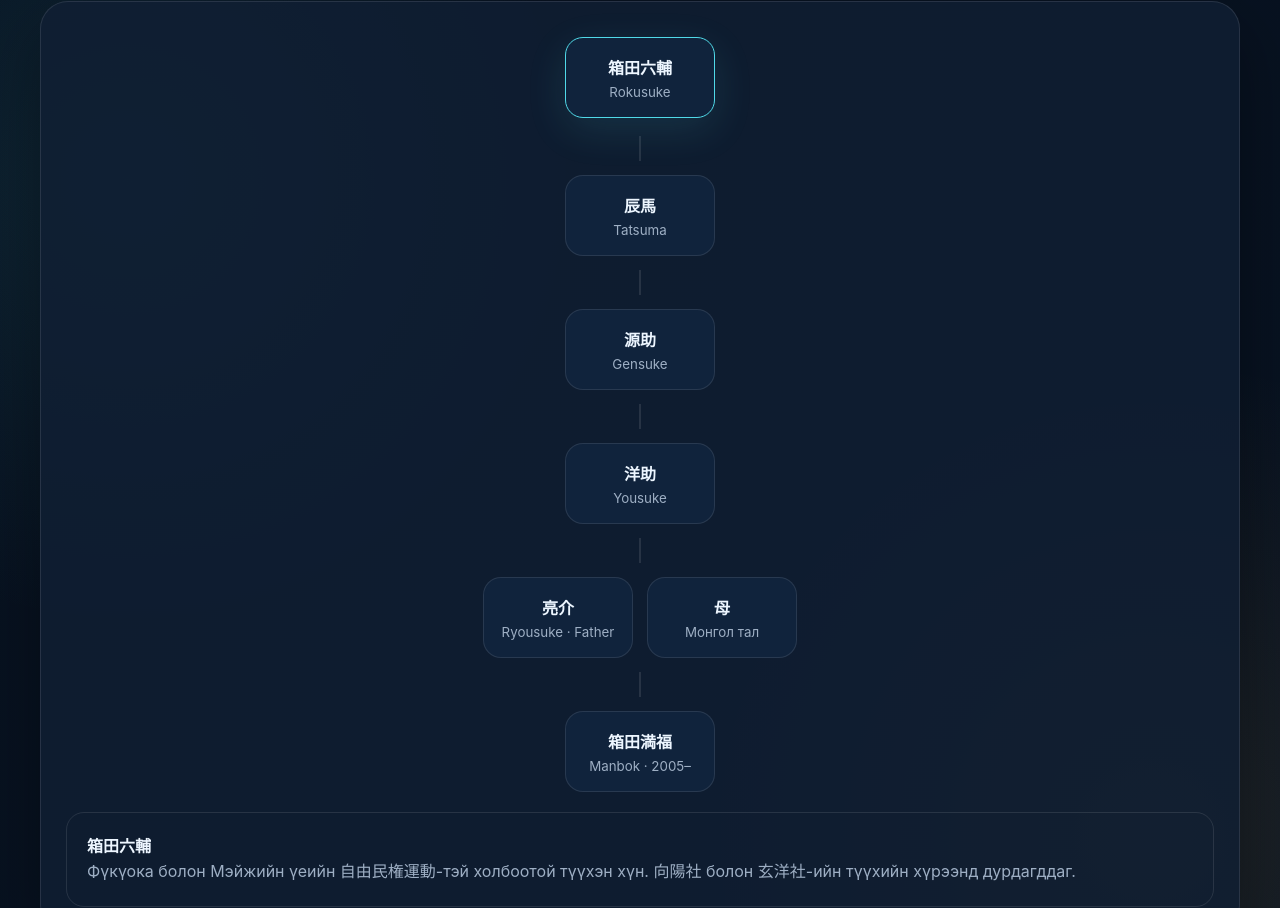
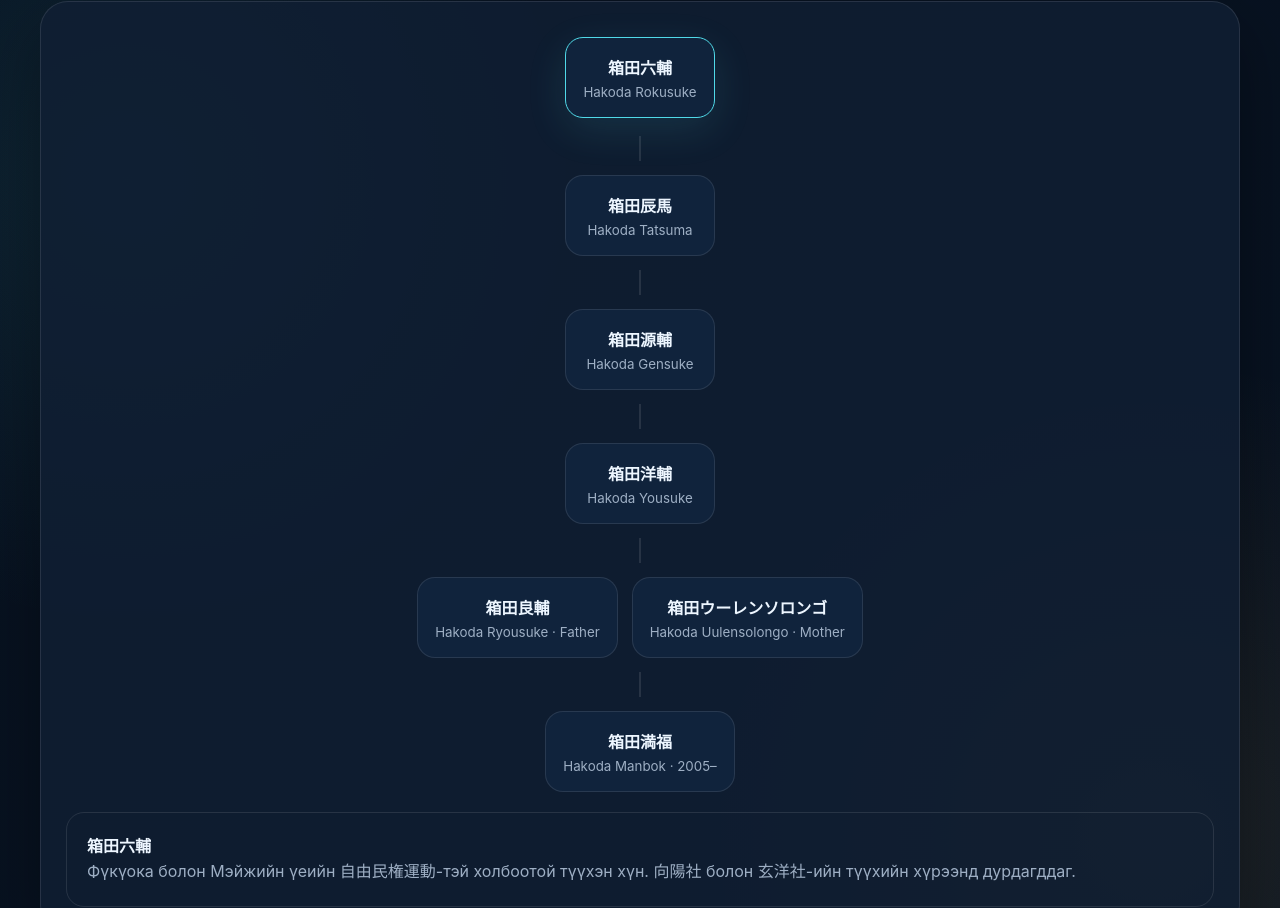
Before and after one commit to manbokHakoda/Manbok-Hakoda-Live, a plain HTML site: page index.html in a window 1280 px wide. Shown: the part 1133-2041 px from the top of the page. Drawn offline with Linux system fonts and the light colour scheme.

Commit message:
Add files via upload

```diff
--- a/index.html
+++ b/index.html
@@ -1525,7 +1525,7 @@ One drop → River → Ocean
 <strong>箱田六輔</strong>
 
 <small>
-Rokusuke
+Hakoda Rokusuke
 </small>
 
 </div>
@@ -1539,9 +1539,9 @@ Rokusuke
 
 <div class="person" data-person="tatsuma">
 
-<strong>辰馬</strong>
-
-<small>Tatsuma</small>
+<strong>箱田辰馬</strong>
+
+<small>Hakoda Tatsuma</small>
 
 </div>
 
@@ -1554,9 +1554,9 @@ Rokusuke
 
 <div class="person" data-person="gensuke">
 
-<strong>源助</strong>
-
-<small>Gensuke</small>
+<strong>箱田源輔</strong>
+
+<small>Hakoda Gensuke</small>
 
 </div>
 
@@ -1569,9 +1569,9 @@ Rokusuke
 
 <div class="person" data-person="yousuke">
 
-<strong>洋助</strong>
-
-<small>Yousuke</small>
+<strong>箱田洋輔</strong>
+
+<small>Hakoda Yousuke</small>
 
 </div>
 
@@ -1584,17 +1584,17 @@ Rokusuke
 
 <div class="person" data-person="ryousuke">
 
-<strong>亮介</strong>
-
-<small>Ryousuke · Father</small>
+<strong>箱田良輔</strong>
+
+<small>Hakoda Ryousuke · Father</small>
 
 </div>
 
 <div class="person" data-person="mother">
 
-<strong>母</strong>
-
-<small>Монгол тал</small>
+<strong>箱田ウーレンソロンゴ</strong>
+
+<small>Hakoda Uulensolongo · Mother</small>
 
 </div>
 
@@ -1609,7 +1609,7 @@ Rokusuke
 
 <strong>箱田満福</strong>
 
-<small>Manbok · 2005–</small>
+<small>Hakoda Manbok · 2005–</small>
 
 </div>
 
@@ -1663,7 +1663,7 @@ Rokusuke
 <div class="timeline-year">→</div>
 
 <h3>
-辰馬 → 源助 → 洋助
+箱田辰馬 → 箱田源輔 → 箱田洋輔
 </h3>
 
 <p class="muted">
@@ -1683,7 +1683,7 @@ Rokusuke
 
 <div class="timeline-year">20-р зуун</div>
 
-<h3>亮介 / Ryousuke</h3>
+<h3>箱田良輔 / Hakoda Ryousuke</h3>
 
 <p class="muted">
 Япон талын гэр бүлийн түүхийг
```
